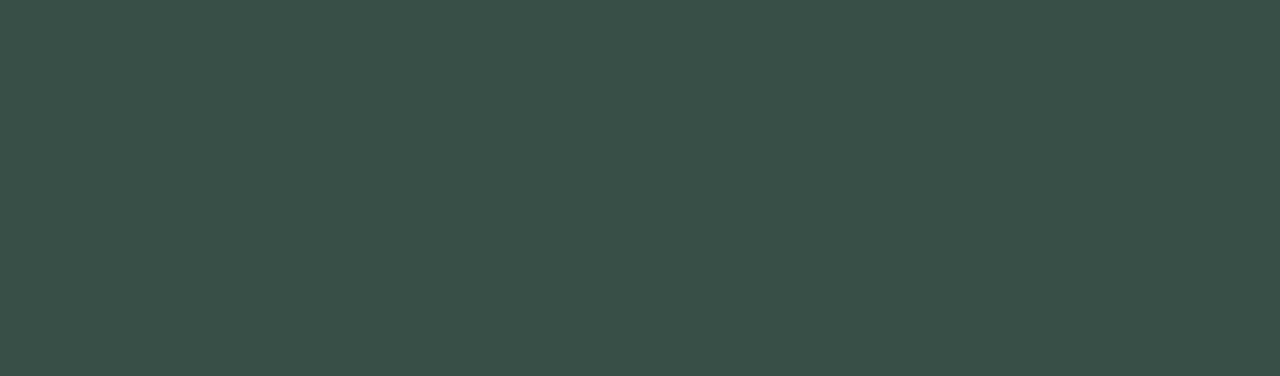
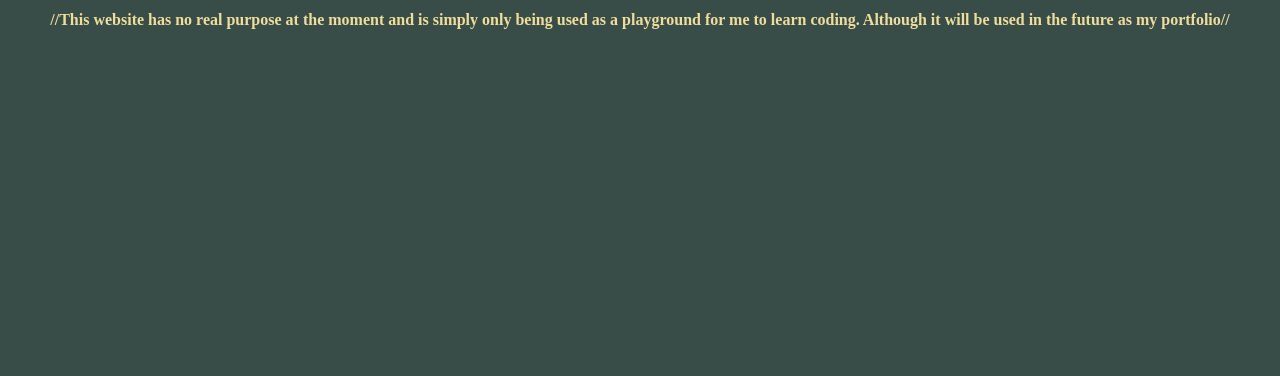
Before and after one commit to elliot123456789/MyWebsite, a plain HTML site: page index.html in a window 1280 px wide. Shown: the top 376 px of the page. Drawn offline with Linux system fonts and the light colour scheme; a small style sheet from the web is missing.

Commit message:
text fix
made text centre and top and also changed text a lil

```diff
--- a/index.html
+++ b/index.html
@@ -9,7 +9,7 @@
 </head>
 <body>
     <h1>
-      This is a wip website
+        //This website has no real purpose at the moment and is simply only being used as a playground for me to learn coding. Although it will be used in the future as my portfolio//
     </h1>
 </body>
 </html>
--- a/style.css
+++ b/style.css
@@ -9,11 +9,16 @@ body {
 
     height: 100vh;
 
-    justify-content: center;
-    align-items: center;
+
+
 }
 
 h1 {
-    color: rgb(76, 39, 25);
+    color: rgb(239, 221, 155);
     font-family: "Quicksand";
+    text-align: center;
+    font-size: medium;
+
+    margin-left: auto;
+    margin-right: auto;
 }
```
